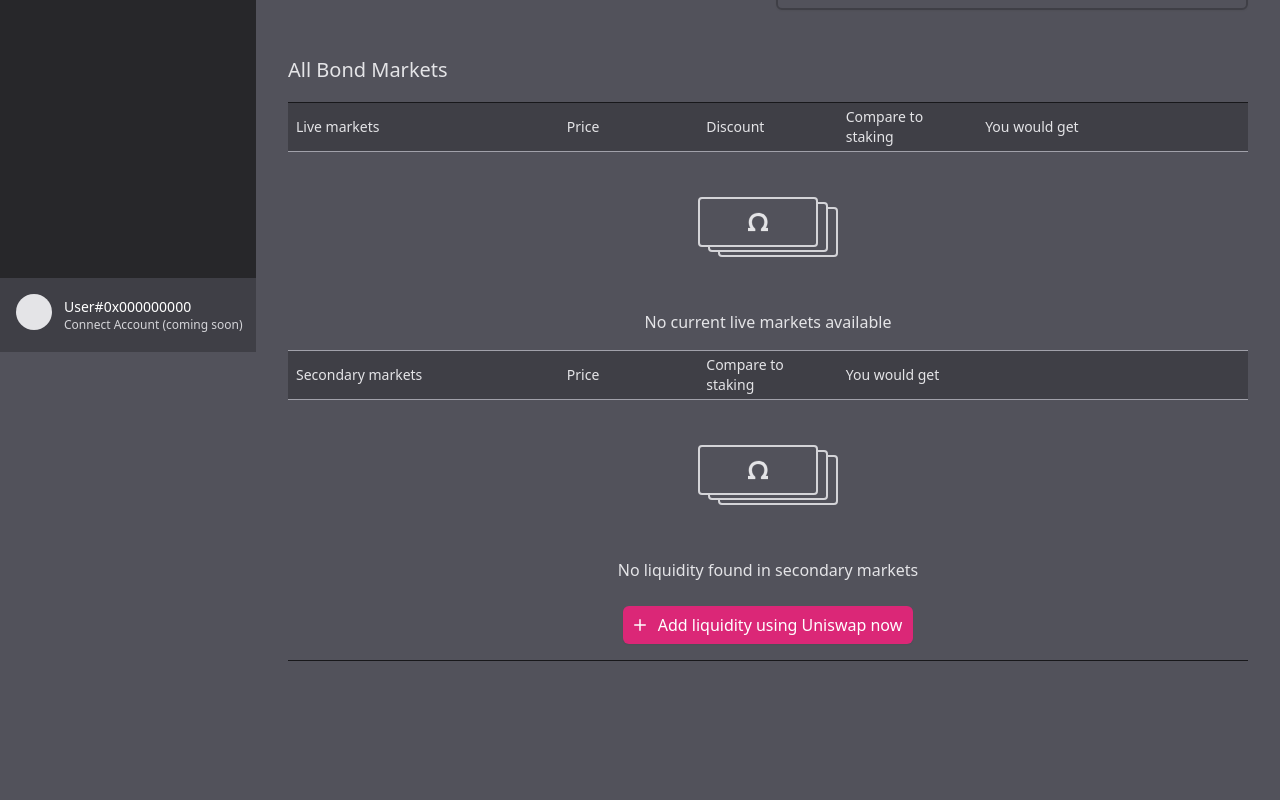
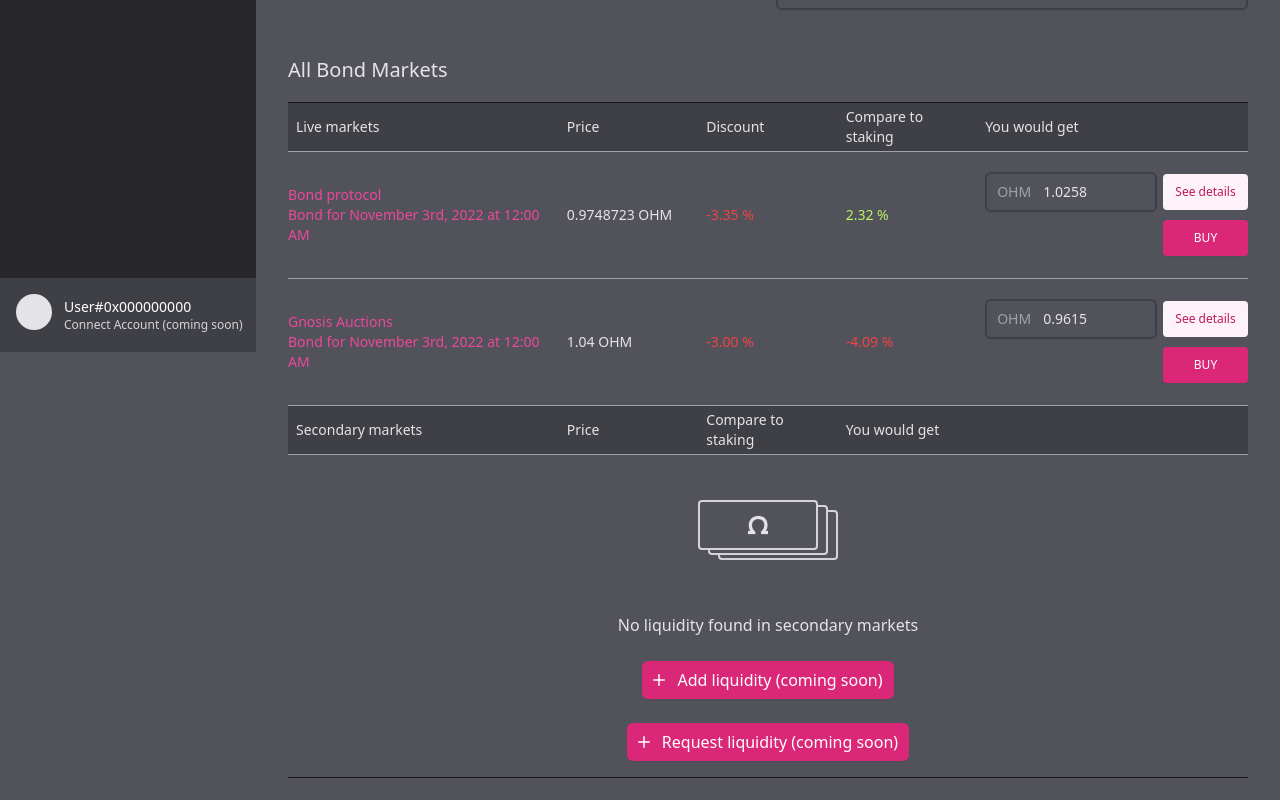
Before and after one commit to laurianek/ohmie-dashboard, a React (Vite) app: page / in a window 1280 px wide. Shown: the part 448-1248 px from the top of the page. Before the commit the page ends 1133 px from the top, so only its background shows below. Built offline with nearby package versions, Linux system fonts and the light colour scheme.

Commit message:
MVP - looking very ready - doing live market, secondary market + empty state

```diff
--- a/src/App.jsx
+++ b/src/App.jsx
@@ -35,15 +35,14 @@ function App() {
       </ul>
       <div className="flex justify-end pt-2 pb-3">
         <PlainButton onClick={toggleShownBonds}>
-          {shownBonds === ALL ? 'View less' : 'View all bonds'}
+          {shownBonds === ALL ? '[-] View less' : '[+] View all bonds'}
         </PlainButton>
       </div>
-
       <YourStake />
       <BondDisplay />
 
       {/*<p>*/}
-      {/*  available secondary market market ?(secondary market is when you buy*/}
+      {/*  available secondary market ?(secondary market is when you buy*/}
       {/*  from another user instead of the protocol)*/}
       {/*</p>*/}
       {/*<p>total quantity (Market dept)</p>*/}
@@ -51,6 +50,7 @@ function App() {
       {/*<p>sell on the secondary market</p>*/}
       {/*<p>redeem (number of days till can redeem)</p>*/}
       {/*<p>staking rebase rate</p>*/}
+      {/*<p>request secondary market liquidity</p>*/}
     </Dashboard>
   );
 }
--- a/src/components/BondCard.jsx
+++ b/src/components/BondCard.jsx
@@ -1,6 +1,5 @@
 import React from 'react';
-import { format } from 'date-fns';
-import { classNames } from '../util/index.js';
+import { classNames, getFormatBondExpiry } from '../util/index.js';
 import { OmegaIcon } from './Icons.jsx';
 import { useStore } from '../store.jsx';
 
@@ -37,7 +36,7 @@ export default function BondCard({ bond, className }) {
             <OmegaIcon size={'35px'} aria-hidden="true" />
           </div>
           <p className="ml-16 pl-1 truncate text-sm font-medium text-lisbon-400">
-            {format(new Date(bond.expiry_timestamp * 1000), 'PPPp')}
+            {getFormatBondExpiry({ timestamp: bond.expiry_timestamp })}
           </p>
         </dt>
         <dd className="ml-16 pl-1 flex items-baseline pb-6 sm:pb-7">
--- a/src/components/BondDisplay/BondDisplay.jsx
+++ b/src/components/BondDisplay/BondDisplay.jsx
@@ -1,5 +1,4 @@
 import React from 'react';
-import { format } from 'date-fns';
 
 import Header from './Header.jsx';
 import { HeaderRow } from './Row.jsx';
@@ -7,18 +6,21 @@ import Cell from './Cell.jsx';
 import MarketEmpty from './MarketEmpty.jsx';
 import MarketDetails from './MarketDetails.jsx';
 import { useStore } from '../../store.jsx';
+import { getFormatBondExpiry } from '../../util/index.js';
 
 export default function BondDisplay() {
-  const { userStack, currentBond } = useStore();
+  const { userStack, currentBond, data } = useStore();
   const subTitle = currentBond
-    ? format(new Date(currentBond.expiry_timestamp * 1000), 'PPPp')
+    ? getFormatBondExpiry({ timestamp: currentBond.expiry_timestamp })
     : '';
   const liveMarkets =
-    currentBond && currentBond.live_markets ? currentBond.live_markets : [];
+    currentBond && currentBond.live_markets
+      ? currentBond.live_markets
+      : getAllMarketType('live', data);
   const secondaryMarkets =
     currentBond && currentBond.secondary_markets
       ? currentBond.secondary_markets
-      : [];
+      : getAllMarketType('secondary', data);
 
   return (
     <>
@@ -41,7 +43,9 @@ export default function BondDisplay() {
               <MarketDetails
                 userStack={userStack}
                 market={market}
-                bond={currentBond}
+                expiryTimestamp={
+                  currentBond?.expiry_timestamp || market.bond_expiry_timestamp
+                }
                 key={`live-market-${index}`}
                 index={index}
               />
@@ -60,14 +64,19 @@ export default function BondDisplay() {
               <MarketDetails
                 userStack={userStack}
                 market={market}
-                bond={currentBond}
+                expiryTimestamp={currentBond?.expiry_timestamp}
                 key={`live-market-${index}`}
                 index={index}
                 isSecondary
               />
             ))}
           {secondaryMarkets.length === 0 && (
-            <MarketEmpty action={{ text: 'Add liquidity using Uniswap now' }}>
+            <MarketEmpty
+              actions={[
+                { text: 'Add liquidity (coming soon)' },
+                { text: 'Request liquidity (coming soon)' },
+              ]}
+            >
               No liquidity found in secondary markets
             </MarketEmpty>
           )}
@@ -76,3 +85,21 @@ export default function BondDisplay() {
     </>
   );
 }
+
+function getAllMarketType(type, data) {
+  if (type === 'live')
+    return Object.values(data.bonds)
+      .map(({ live_markets, expiry_timestamp }) =>
+        live_markets.map((m) => ({
+          ...m,
+          bond_expiry_timestamp: expiry_timestamp,
+          _extra: {
+            label:
+              'Bond for ' +
+              getFormatBondExpiry({ timestamp: expiry_timestamp }),
+          },
+        }))
+      )
+      .flat();
+  return [];
+}
--- a/src/components/BondDisplay/MarketDetails.jsx
+++ b/src/components/BondDisplay/MarketDetails.jsx
@@ -19,7 +19,7 @@ import NotifyDropDown from './NotifyDropDown.jsx';
 export default function MarketDetails({
   market,
   userStack,
-  bond,
+  expiryTimestamp,
   index,
   isSecondary = false,
 }) {
@@ -29,7 +29,7 @@ export default function MarketDetails({
   const bondReturn = calculate_bond_return(userStack, market.price);
   const _1BondReturn = calculate_bond_return(1, market.price);
   const dayDiff = getIntervalFromNow({
-    timestamp: bond.expiry_timestamp,
+    timestamp: expiryTimestamp,
   });
   const comparisonPercent = calculate_percent_return_bond_vs_staking(
     userStack,
@@ -42,7 +42,8 @@ export default function MarketDetails({
   return (
     <Row className={!seeDetails[index] ? 'sm:gap-y-0' : 'sm:gap-y-4'}>
       <div className="font-medium sm:col-span-2 text-paris-500 text-xl sm:text-sm">
-        {market.exchange.name}
+        {market.exchange.name} <br />
+        {market._extra?.label}
       </div>
       <Cell label={'Price'}>
         {market.price} {market.currency}
@@ -90,6 +91,7 @@ export default function MarketDetails({
           <PrimaryButton
             link={market.buy_link}
             className="min-w-[85px] min-h-[36px] my-0.5"
+            colour="red"
           >
             SELL
           </PrimaryButton>
--- a/src/components/BondDisplay/MarketEmpty.jsx
+++ b/src/components/BondDisplay/MarketEmpty.jsx
@@ -3,7 +3,7 @@ import { PrimaryButton } from '../Buttons.jsx';
 import { PlusIcon } from '@heroicons/react/20/solid/index.js';
 import React from 'react';
 
-export default function MarketEmpty({ action = false, children }) {
+export default function MarketEmpty({ actions = false, children }) {
   return (
     <div className="text-center pb-4">
       <Canvas>
@@ -12,14 +12,15 @@ export default function MarketEmpty({ action = false, children }) {
         <Bond style={{ left: 'calc(50% - 10px)', top: 'calc(50% - 5px)' }} />
       </Canvas>
       <h4 className="mt-2 font-medium">{children}</h4>
-      {action && (
-        <div className="mt-6">
-          <PrimaryButton size="md">
-            <PlusIcon className="-ml-1 mr-2 h-5 w-5" aria-hidden="true" />
-            {action.text || 'Add Liquidity (coming soon)'}
-          </PrimaryButton>
-        </div>
-      )}
+      {actions &&
+        actions.map(({ text }) => (
+          <div className="mt-6">
+            <PrimaryButton size="md">
+              <PlusIcon className="-ml-1 mr-2 h-5 w-5" aria-hidden="true" />
+              {text || 'Add Liquidity (coming soon)'}
+            </PrimaryButton>
+          </div>
+        ))}
     </div>
   );
 }
--- a/src/components/Buttons.jsx
+++ b/src/components/Buttons.jsx
@@ -42,6 +42,8 @@ export function PrimaryButton({
           switch (colour) {
             case 'green':
               return 'bg-lime-600 hover:bg-lime-700 focus:ring-lime-500';
+            case 'red':
+              return 'bg-red-600 hover:bg-red-700 focus:ring-red-500';
             default:
               return 'bg-paris-600 hover:bg-paris-700 focus:ring-paris-500';
           }
--- a/src/util/index.js
+++ b/src/util/index.js
@@ -1,5 +1,5 @@
 import { rebaseRate } from '../constants/index.js';
-import { formatDistance, intervalToDuration } from 'date-fns';
+import { formatDistance, intervalToDuration, format } from 'date-fns';
 
 export function classNames(...classes) {
   return classes
@@ -43,6 +43,10 @@ export function getFormatIntervalFromNow({ timestamp, date }) {
   });
 }
 
+export function getFormatBondExpiry({ timestamp, date }) {
+  return format(date || new Date(timestamp * 1000), 'PPPp');
+}
+
 export function numberWithCommas(x) {
   if (!x) return x;
   const parts = x.toString().split('.');
```
